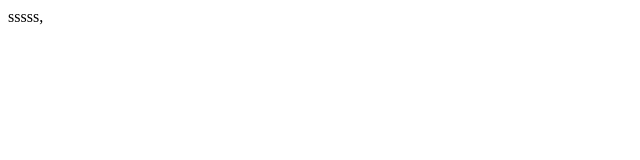
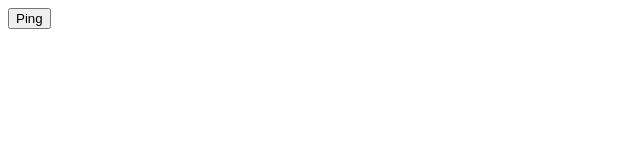
Before and after one commit to willco123/https-server-gql-ui, a React app: page / in a window 1280 px wide. Shown: the top 160 px of the page, without its empty margins (0-640 px from the left). Built offline with nearby package versions, Linux system fonts and the light colour scheme.

Commit message:
update config

```diff
--- a/package.json
+++ b/package.json
@@ -5,7 +5,6 @@
   "main": "dist/index.js",
   "scripts": {
     "start": "webpack serve --config webpack.dev.mjs",
-    "start:noTs": "cross-env SKIP_TS=enabled webpack serve --config webpack.dev.mjs",
     "test": "Jest --runInBand --watchAll --verbose --coverage",
     "build": "cross-env NODE_ENV=production webpack production --config webpack.prod.mjs",
     "build:clean": "rimram ./dist && npm run build",
--- a/src/App.tsx
+++ b/src/App.tsx
@@ -5,8 +5,7 @@ import PingBackend from "./PingBackend";
 export default function App() {
   return (
     <Routes>
-      <Route path="/" element="sssss" />
-      <Route path="/test" element={<PingBackend />} />
+      <Route path="/" element={<PingBackend />} />
     </Routes>
   );
 }
--- a/src/PingBackend.tsx
+++ b/src/PingBackend.tsx
@@ -1,18 +1,22 @@
-import React from "react";
-import { useQuery } from "@apollo/client";
+import React, { useState } from "react";
+import { useLazyQuery } from "@apollo/client";
 import { GET_HELLO } from "./queries.js";
 
 const PingBackend = () => {
-  // const { loading, error, data } = useQuery(GET_HELLO);
-
-  // if (loading) return <p>Loading...</p>;
-  // if (error) return <p>{error.message}</p>;
-  const data = 123;
+  const [data, setData] = useState<String>();
+  const [ping] = useLazyQuery(GET_HELLO, {
+    onCompleted: (res) => {
+      setData(res.hello);
+    },
+    onError: (err) => {
+      setData(err.message);
+    },
+  });
 
   return (
     <>
-      <div>hea</div>
       <div>{data}</div>
+      <button onClick={() => ping()}>Ping</button>
     </>
   );
 };
--- a/src/apollo.ts
+++ b/src/apollo.ts
@@ -5,5 +5,4 @@ const client = new ApolloClient({
   uri: `${connectionProtocol}://${apiDomain}:${apiPort}/${apiEndPoint}`,
   cache: new InMemoryCache(),
 });
-
 export default client;
--- a/src/config.ts
+++ b/src/config.ts
@@ -1,6 +1,7 @@
 export const nodeEnv = process.env.NODE_ENV;
 export const domain = process.env.DOMAIN;
+export const port = process.env.PORT;
 export const connectionProtocol = process.env.CONN_PROTOCOL;
 export const apiDomain = process.env.API_DOMAIN;
-export const apiPort = process.env.PORT;
+export const apiPort = process.env.API_PORT;
 export const apiEndPoint = process.env.API_END_POINT;
--- a/src/index.tsx
+++ b/src/index.tsx
@@ -14,6 +14,5 @@ root.render(
         <App />
       </BrowserRouter>
     </ApolloProvider>
-    ,
   </React.StrictMode>,
 );
--- a/tsconfig.json
+++ b/tsconfig.json
@@ -5,7 +5,7 @@
     "module": "ESNext",
     "rootDir": "./src",
     "jsx": "react",
-    "moduleResolution": "node",
+    "moduleResolution": "bundler",
     "resolveJsonModule": true,
     "allowJs": true,
     "outDir": "./dist",
--- a/webpack.dev.mjs
+++ b/webpack.dev.mjs
@@ -33,7 +33,7 @@ const Config = {
       },
       {
         test: /\.(j|t)sx?$/,
-        exclude: /(node_modules|bower_components)/,
+        exclude: /(node_modules)/,
         use: {
           loader: "swc-loader",
           options: {
@@ -60,7 +60,7 @@ const Config = {
       },
       // {
       //   test: /\.(ts|tsx)$/,
-      //   exclude: /(node_modules|bower_components)/,
+      //   exclude: /(node_modules)/,
       //   loader: "ts-loader",
       //   // options: {},
       // },
@@ -103,7 +103,7 @@ const Config = {
     //   directory: path.join(__dirname, "public/"),
     // },
 
-    // allowedHosts: ["myspa.example"],
+    allowedHosts: ["myspa.example"],
     host,
     server: {
       type: connectionProtocol || "http",
--- a/webpack.prod.mjs
+++ b/webpack.prod.mjs
@@ -32,12 +32,12 @@ const Config = {
       },
       // {
       //   test: /\.(ts|tsx)$/,
-      //   exclude: /(node_modules|bower_components)/,
+      //   exclude: /(node_modules)/,
       //   loader: "ts-loader",
       // },
       {
         test: /\.(j|t)sx?$/,
-        exclude: /(node_modules|bower_components)/,
+        exclude: /(node_modules)/,
         use: {
           loader: "swc-loader",
           options: {
```
